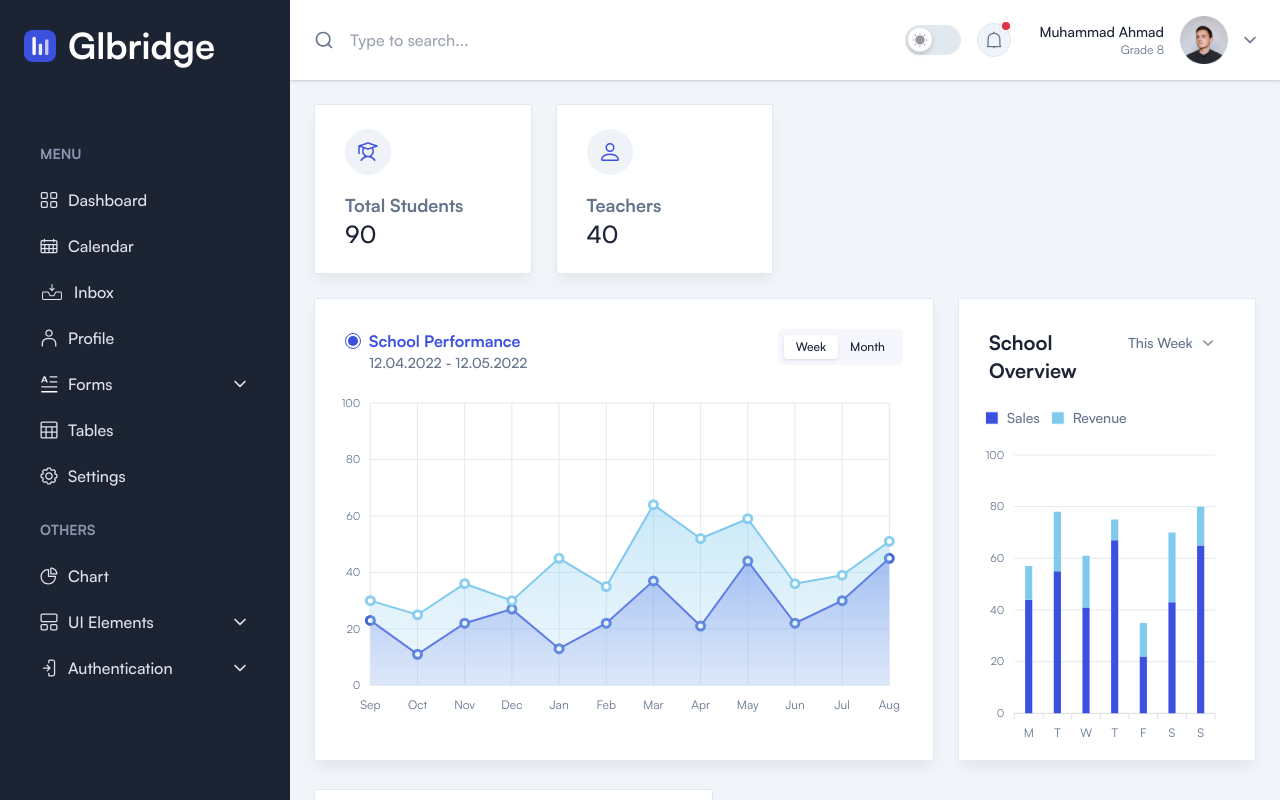
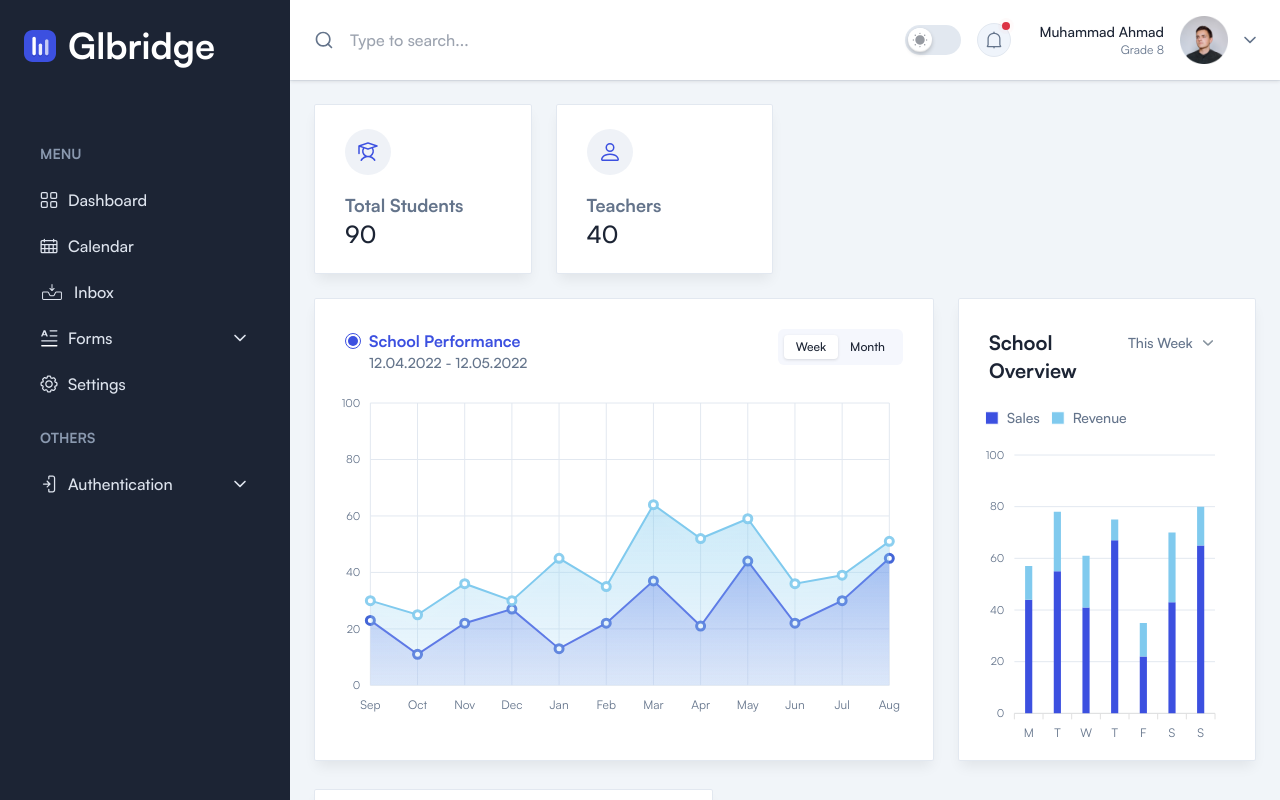
Before and after one commit to DealWithMuhammad/GLB-Dashboard, a Next.js app: page / in a window 1280 px wide. Built offline with nearby package versions, Linux system fonts and the light colour scheme; a web font is replaced by a local one.

Commit message:
feat: removed some li from side bar

```diff
--- a/components/Sidebar/index.tsx
+++ b/components/Sidebar/index.tsx
@@ -187,7 +187,7 @@ const Sidebar = ({ sidebarOpen, setSidebarOpen }: SidebarProps) => {
               {/* Menu Item Inbox End */}
 
               {/* <!-- Menu Item Profile --> */}
-              <li>
+              {/* <li>
                 <Link
                   href="/profile"
                   className={`group relative flex items-center gap-2.5 rounded-sm py-2 px-4 font-medium text-bodydark1 duration-300 ease-in-out hover:bg-graydark dark:hover:bg-meta-4 ${
@@ -213,7 +213,7 @@ const Sidebar = ({ sidebarOpen, setSidebarOpen }: SidebarProps) => {
                   </svg>
                   Profile
                 </Link>
-              </li>
+              </li> */}
               {/* <!-- Menu Item Profile --> */}
 
               {/* <!-- Menu Item Forms --> */}
@@ -326,7 +326,7 @@ const Sidebar = ({ sidebarOpen, setSidebarOpen }: SidebarProps) => {
               {/* <!-- Menu Item Forms --> */}
 
               {/* <!-- Menu Item Tables --> */}
-              <li>
+              {/* <li>
                 <Link
                   href="/tables"
                   className={`group relative flex items-center gap-2.5 rounded-sm py-2 px-4 font-medium text-bodydark1 duration-300 ease-in-out hover:bg-graydark dark:hover:bg-meta-4 ${
@@ -360,7 +360,7 @@ const Sidebar = ({ sidebarOpen, setSidebarOpen }: SidebarProps) => {
                   </svg>
                   Tables
                 </Link>
-              </li>
+              </li> */}
               {/* <!-- Menu Item Tables --> */}
 
               {/* <!-- Menu Item Settings --> */}
@@ -416,7 +416,7 @@ const Sidebar = ({ sidebarOpen, setSidebarOpen }: SidebarProps) => {
 
             <ul className="mb-6 flex flex-col gap-1.5">
               {/* <!-- Menu Item Chart --> */}
-              <li>
+              {/* <li>
                 <Link
                   href="/chart"
                   className={`group relative flex items-center gap-2.5 rounded-sm py-2 px-4 font-medium text-bodydark1 duration-300 ease-in-out hover:bg-graydark dark:hover:bg-meta-4 ${
@@ -454,11 +454,11 @@ const Sidebar = ({ sidebarOpen, setSidebarOpen }: SidebarProps) => {
                   </svg>
                   Chart
                 </Link>
-              </li>
+              </li> */}
               {/* <!-- Menu Item Chart --> */}
 
               {/* <!-- Menu Item Ui Elements --> */}
-              <SidebarLinkGroup
+              {/* <SidebarLinkGroup
                 activeCondition={pathname === "/ui" || pathname.includes("ui")}
               >
                 {(handleClick, open) => {
@@ -528,9 +528,9 @@ const Sidebar = ({ sidebarOpen, setSidebarOpen }: SidebarProps) => {
                             fill=""
                           />
                         </svg>
-                      </Link>
-                      {/* <!-- Dropdown Menu Start --> */}
-                      <div
+                      </Link> */}
+              {/* <!-- Dropdown Menu Start --> */}
+              {/* <div
                         className={`translate transform overflow-hidden ${
                           !open && "hidden"
                         }`}
@@ -559,10 +559,10 @@ const Sidebar = ({ sidebarOpen, setSidebarOpen }: SidebarProps) => {
                         </ul>
                       </div>
                       {/* <!-- Dropdown Menu End --> */}
-                    </React.Fragment>
-                  );
-                }}
-              </SidebarLinkGroup>
+              {/* </React.Fragment> */}
+              {/* ); */}
+              {/* }} */}
+              {/* </SidebarLinkGroup> */}
               {/* <!-- Menu Item Ui Elements --> */}
 
               {/* <!-- Menu Item Auth Pages --> */}
@@ -652,7 +652,7 @@ const Sidebar = ({ sidebarOpen, setSidebarOpen }: SidebarProps) => {
                               Sign In
                             </Link>
                           </li>
-                          <li>
+                          {/* <li>
                             <Link
                               href="/auth/signup"
                               className={`group relative flex items-center gap-2.5 rounded-md px-4 font-medium text-bodydark2 duration-300 ease-in-out hover:text-white ${
@@ -661,7 +661,7 @@ const Sidebar = ({ sidebarOpen, setSidebarOpen }: SidebarProps) => {
                             >
                               Sign Up
                             </Link>
-                          </li>
+                          </li> */}
                         </ul>
                       </div>
                       {/* <!-- Dropdown Menu End --> */}
```
